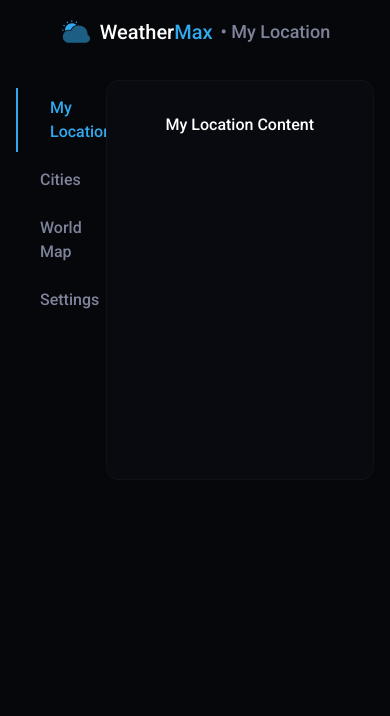
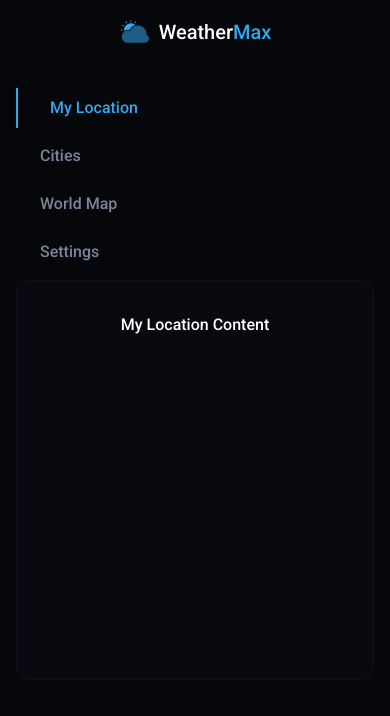
Before and after one commit to fiopefoluwa/WeatherMax, a React (Vite) app: page / in a window 390 px wide. Shown: the top 716 px of the page. Built offline with nearby package versions, Linux system fonts and the light colour scheme; some icons are missing.

Commit message:
feat: Switch to row layout on mobile

```diff
--- a/src/components/ui/Header.tsx
+++ b/src/components/ui/Header.tsx
@@ -17,7 +17,9 @@ export default function Header() {
                     Weather<span className="text-primary">Max</span>
                 </span>
             </h1>
-            <h1 className="text-lg text-grey-050">• {currentScreen}</h1>
+            <h1 className="hidden sm:block text-lg text-grey-050">
+                • {currentScreen}
+            </h1>
         </header>
     );
 }
--- a/src/layout/AppLayout.tsx
+++ b/src/layout/AppLayout.tsx
@@ -13,7 +13,7 @@ export default function AppLayout({ screen, setScreen }: AppLayoutProps) {
     return (
         <div>
             <Header />
-            <section className="grid grid-cols-4 p-4">
+            <section className="sm:grid sm:grid-cols-4 p-4">
                 <SideBar />
                 <main className="min-h-[400px] col-span-3 bg-card-dark border border-card-border p-8 rounded-xl flex flex-col items-center">
                     {screen}
```
